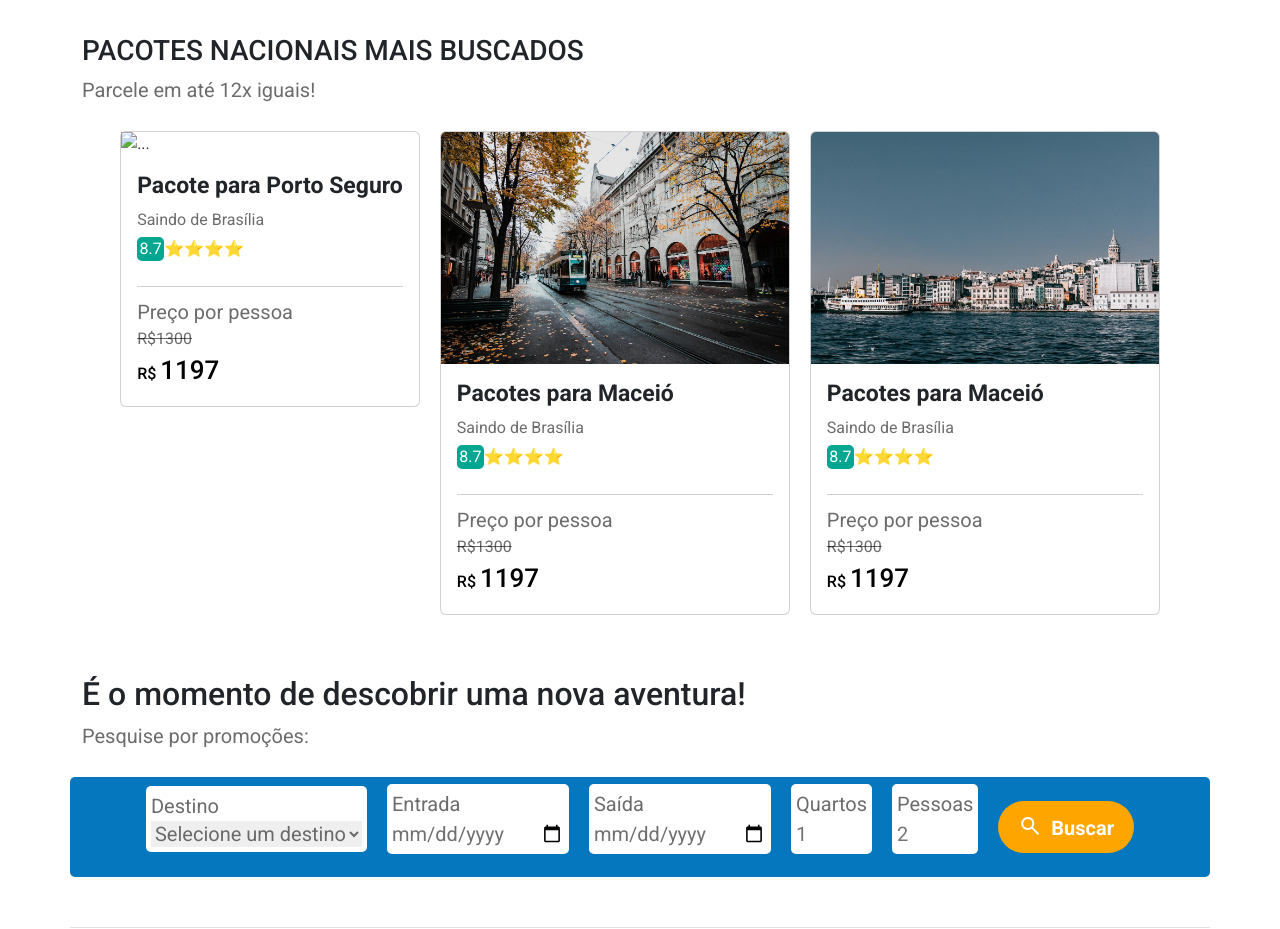
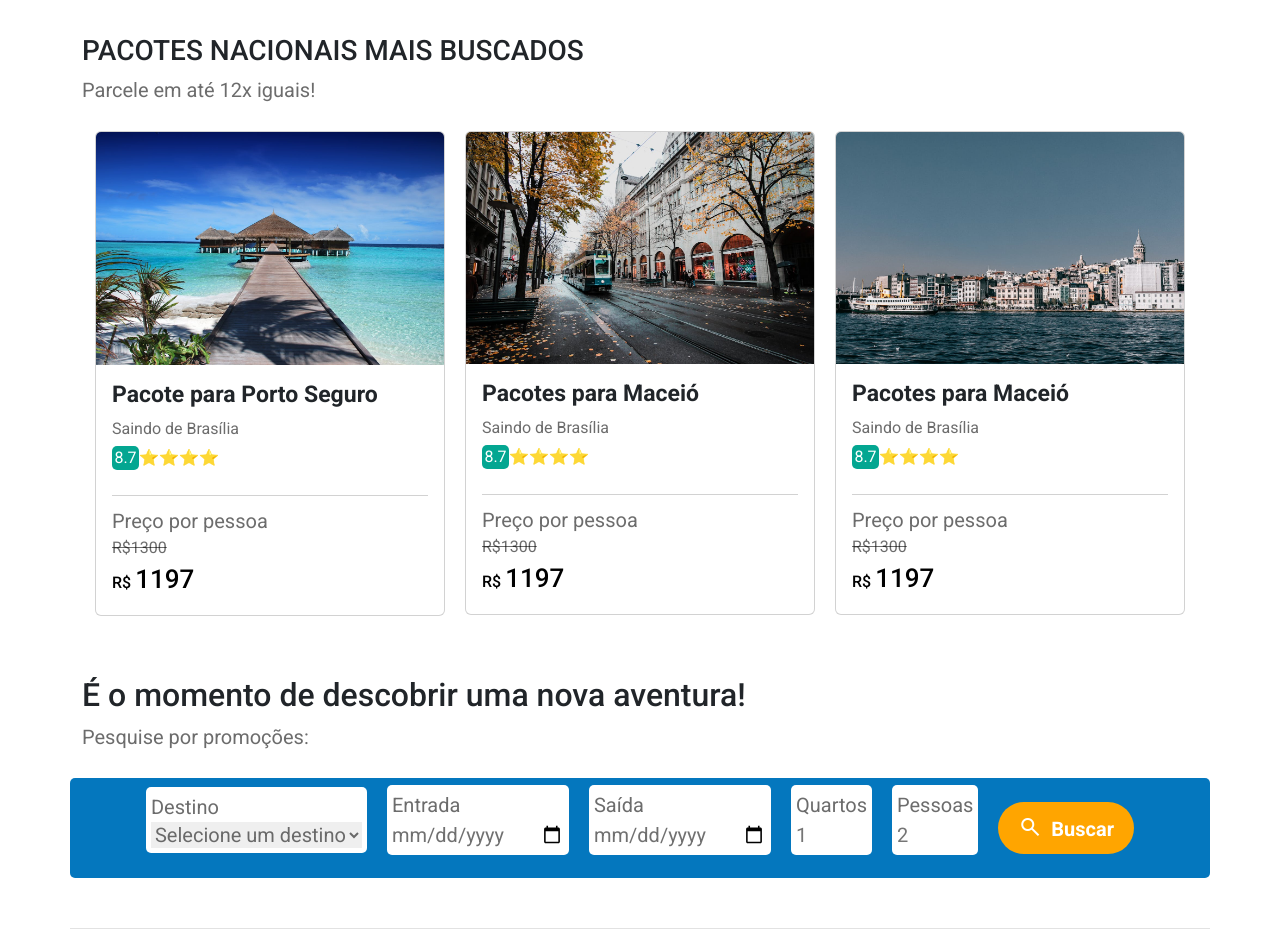
Before and after one commit to Michelijustin/Projeto_agencia_de_viagens, a plain HTML site: page promocoes.html in a window 1280 px wide. Shown: the part 840-1769 px from the top of the page. Drawn offline with nearby package versions, Linux system fonts and the light colour scheme.

Commit message:
adicionando imagem que faltou

```diff
--- a/promocoes.html
+++ b/promocoes.html
@@ -147,7 +147,7 @@
             <div class="c">
                 <div class="bloco-hoteis">
                     <div class="card">
-                    <img src="img/maldivas.jpg" alt="...">
+                    <img src="img/maldivas.jpg" class="card-img-top" alt="...">
                     <div class="card-body">
                         <h5 class="card-title">Pacote para Porto Seguro
                         </h5>
```
Also changed, not shown: img/maldivas.jpg (added).
